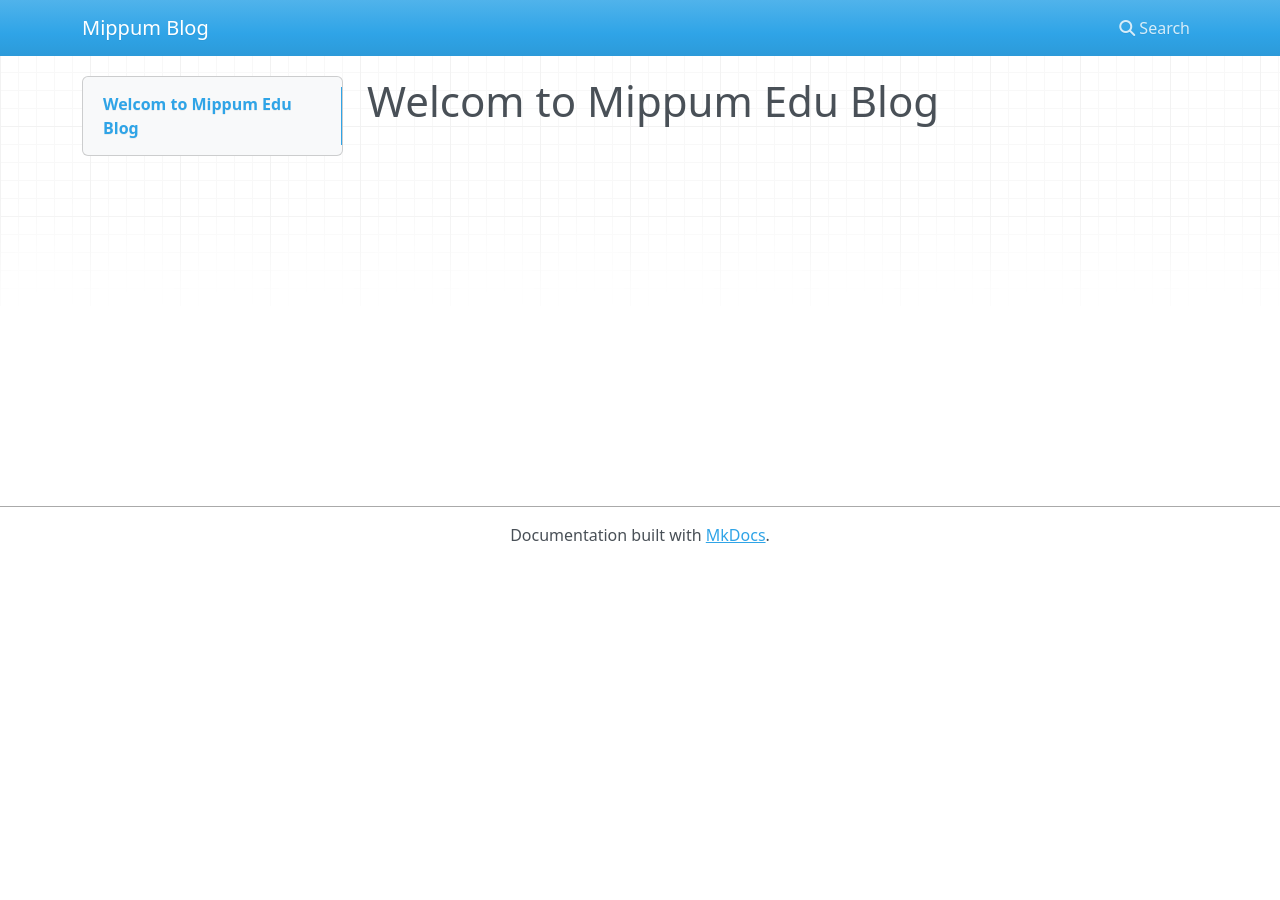
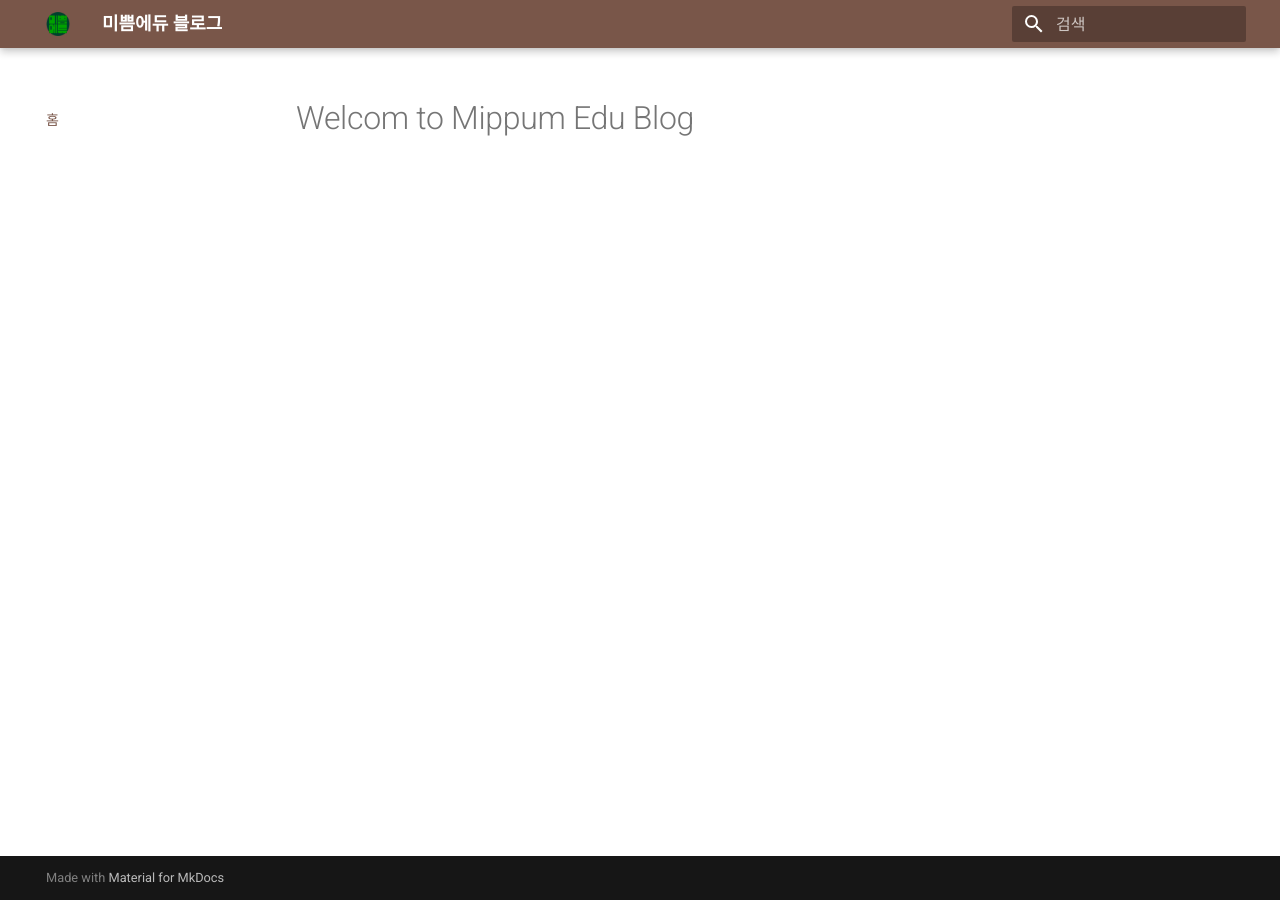
Before and after one commit to mippum/mp-blog, an MkDocs documentation site: the page built from docs/index.md, in a window 1280 px wide. Built offline with MkDocs 1.6.1 and Material for MkDocs 9.7.7, drawn with Linux system fonts in a browser that asks for light colours; nearby versions of some CDN libraries.

Commit message:
feat: 블로그 테마 변경

```diff
--- /dev/null
+++ b/docs/stylesheets/extra.css
@@ -0,0 +1,11 @@
+.md-nav__title {
+  display: none;
+}
+
+@media screen and (max-width: 76.1875em) {
+  .md-nav__title {
+    display: block;
+    font-size: 1.1rem;
+    font-weight: bold;
+  }
+}
--- a/mkdocs.yml
+++ b/mkdocs.yml
@@ -1 +1,23 @@
-site_name: Mippum Blog
+site_name: 미쁨에듀 블로그
+site_description: Mippum's Blog from MD Files
+site_author: mippum
+site_url: https://mippum.github.io/mp-blog/
+
+theme:
+  name: material
+  language: ko
+  logo: assets/logo.png
+  favicon: assets/logo.png
+  palette:
+    primary: brown
+    accent: amber
+
+plugins:
+  - search
+  - blog
+
+extra_css:
+  - stylesheets/extra.css
+
+nav:
+  - 홈: index.md
--- a/requirements.txt
+++ b/requirements.txt
@@ -1,3 +1,4 @@
 mkdocs==1.6.1
 mkdocs-material==9.6.16
 mkdocs-static-i18n==1.3.0
+mkdocs-blog-plugin==0.25
```
Also changed, not shown: docs/blog/index.md (added, +1 -0 lines), requirements.window.txt (added, +31 -0 lines), docs/assets/logo.png (added).
